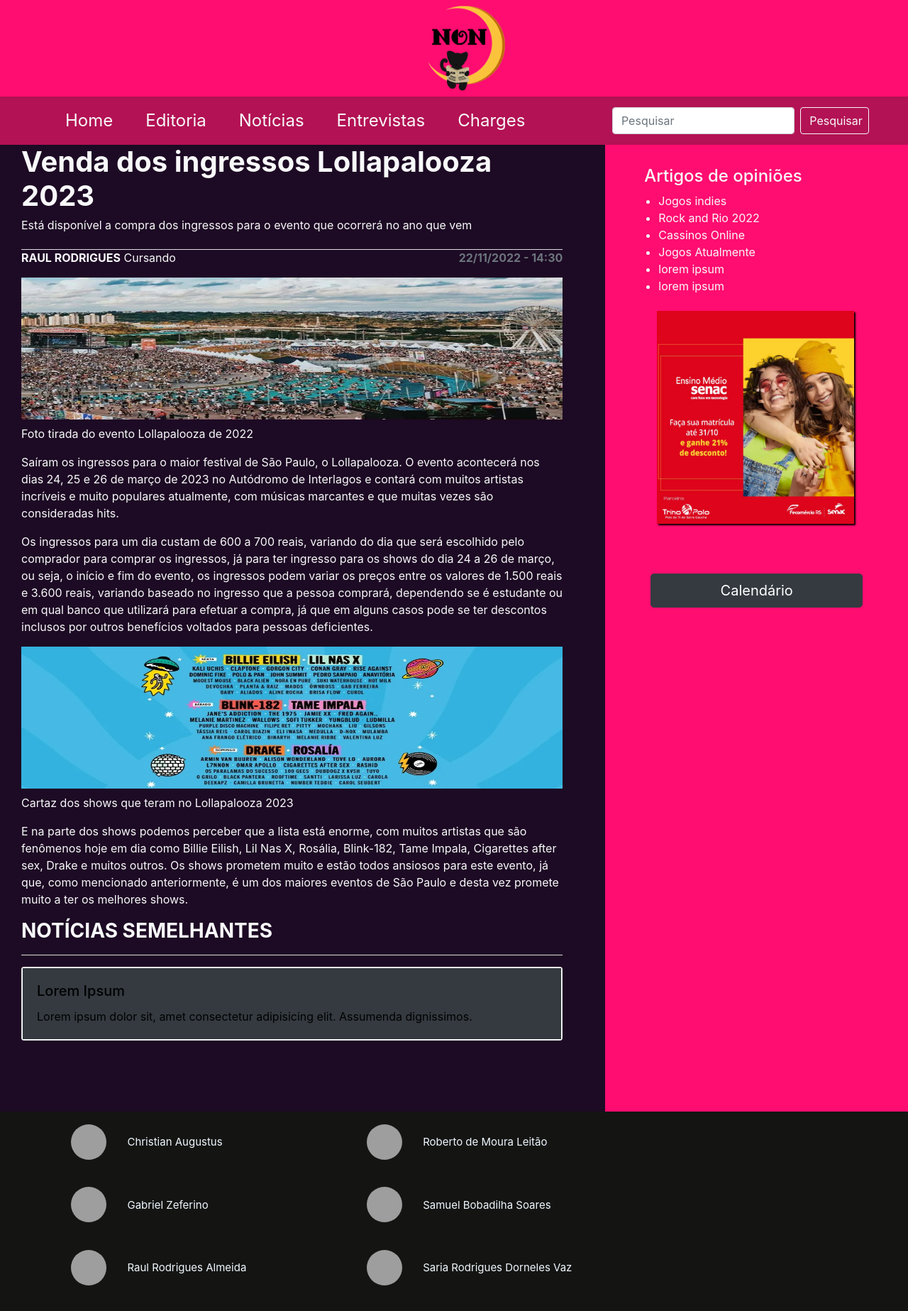
After one commit to senacrs-emti/2022-1T-jornal-G1, a PHP site: page /noticiaNova.php in a window 1280 px wide. The commit adds this page. Shown: the whole page at 71% size. Run offline with PHP 8.4, Linux system fonts and the light colour scheme; a map, chart or similar area stays blank; some libraries are stand-ins or nearby versions; grey boxes are pictures that could not be loaded.

Commit message:
Novo modelo da notícia V1.0
Nova versão do código das notícias.

```diff
--- a/Noticia_Ingressos_lollapalooza.php
+++ b/Noticia_Ingressos_lollapalooza.php
@@ -9,7 +9,7 @@
         <h5 class="h5not mb-5" >Está disponível a compra dos ingressos para o evento que ocorrerá no ano que vem</h5>
         <p class="text-light pnoticia"><strong>RAUL RODRIGUES</strong> Cursando</p>
         <b class="text-muted pnoticia">22/11/2022 - 14:30</b>
-        <hr class="bg-light col-10 mt-1">
+        <hr class="bg-light col-12 mt-1">
         <img class="imgum" src="./contents/lollapalooza-2023.jpg" alt="lollapalooza">
         <div class="textoimagem"><h4 class="textolegal text-justify" style="color: white;">Lollapalooza 2023 </h4></div>
         <p class="pnoticia text-justify" style="color: white;">Saíram os ingressos para o maior festival de São Paulo, o Lollapalooza. O evento acontecerá nos dias 24, 25 e 26 de março de 2023 no Autódromo de Interlagos e contará com muitos artistas incríveis e muito populares atualmente, com músicas marcantes e que muitas vezes são consideradas hits.</p>
--- a/assets/css/style.css
+++ b/assets/css/style.css
@@ -20,21 +20,16 @@
     padding-bottom: 100px;
 }
 .h1not{
-    margin-left: 6.8%;
-    margin-top: 4%;
     font-size: 35px;
     font-family: Arial, Helvetica, sans-serif;
     color: white;
-
+    font-weight: 300;
 }
 .h2not{
-     margin-left: 30%;
      color: white;
 }
 
 .textolegal {
-    margin-left: 14%;
-    margin-top: 4%;
     font-size: 12px;
     font-family: Arial, Helvetica, sans-serif;
     color: white;
@@ -42,21 +37,18 @@
     padding-top: 10px;
 }
 .pnoticia {
-    margin-left: 7%;
-    margin-right: 7%;
     font-weight: 300;
 }
 .h5not{
-    margin-left: 7%;
+    margin-right: 50px;
     font-size: 15px;
     font-family: Arial, Helvetica, sans-serif;
     color: white;
+    font-weight: 300;
 }
 .imgum{
     height: 300px;
     width: 86%;
-    margin-left: 7%;
-
 }
 .textoimagem {
     height: auto;
--- a/includes/_header.php
+++ b/includes/_header.php
@@ -40,7 +40,7 @@
                 <a class="nav-link text-light" href="./editoria.php">Editoria</a>
               </li>
               <li class="nav-item">
-                <a class="nav-link text-light" href="./noticia.php">Notícias</a>
+                <a class="nav-link text-light" href="./noticiaNova.php">Notícias</a>
               </li>
               <li class="nav-item">
                 <a class="nav-link text-light" href="#">Entrevistas</a>
--- a/index.php
+++ b/index.php
@@ -6,7 +6,7 @@
 
 <div>
     <main class="container col-12 col-lg-8 size">
-        <div class="row">
+        <div class="row col-12">
             <div class="col-12">
                 <div class="col-12 mb-2 mt-4">
                     <h1 class="text-light">Lorem Ipsum</h1>
--- /dev/null
+++ b/noticiaNova.php
@@ -0,0 +1,56 @@
+<?php
+//include de header
+include_once './includes/_header.php';
+// parte do conteudo da pagina
+?>
+
+<main class="container col-12 col-lg-8 text-light">
+    <div class="row col-12">
+        <div class="col-12">
+            <h1 class="font-weight-bold">Venda dos ingressos Lollapalooza 2023</h1>
+            <h6 class="font-weight-normal">Está disponível a compra dos ingressos para o evento que ocorrerá no ano que vem</h6>
+            <div class="mt-4">
+                <p class="text-light float-left"><strong>RAUL RODRIGUES</strong> Cursando</p>
+                <b class="text-muted float-right">22/11/2022 - 14:30</b>
+            </div>
+            <hr class="bg-light">
+            <div>
+                <img src="contents/lollapalooza-2023.jpg" alt="lollapalooza" class="w-100 mb-2">
+                <p> Foto tirada do evento Lollapalooza de 2022</p>
+            </div>
+            <div>
+                <p>Saíram os ingressos para o maior festival de São Paulo, o Lollapalooza. O evento acontecerá nos dias 24, 25 e 26 de março de 2023 no Autódromo de Interlagos e contará com muitos artistas incríveis e muito populares atualmente, com músicas marcantes e que muitas vezes são consideradas hits.</p>
+            </div>
+            <div>
+                <p>Os ingressos para um dia custam de 600 a 700 reais, variando do dia que será escolhido pelo comprador para comprar os ingressos, já para ter ingresso para os shows do dia 24 a 26 de março, ou seja, o início e fim do evento, os ingressos podem variar os preços entre os valores de 1.500 reais e 3.600 reais, variando baseado no ingresso que a pessoa comprará, dependendo se é estudante ou em qual banco que utilizará para efetuar a compra, já que em alguns casos pode se ter descontos inclusos por outros benefícios voltados para pessoas deficientes.</p>
+            </div>
+            <div>
+                <img src="contents/lollashows.jpg" alt="lollapalooza-shows" class="w-100 mb-2">
+                <p>Cartaz dos shows que teram no Lollapalooza 2023</p>
+            </div>
+            <div>
+                <p>E na parte dos shows podemos perceber que a lista está enorme, com muitos artistas que são fenômenos hoje em dia como Billie Eilish, Lil Nas X, Rosália, Blink-182, Tame Impala, Cigarettes after sex, Drake e muitos outros. Os shows prometem muito e estão todos ansiosos para este evento, já que, como mencionado anteriormente, é um dos maiores eventos de São Paulo e desta vez promete muito a ter os melhores shows.</p>
+            </div>
+            <div>
+                <h3 class="font-weight-bold">NOTÍCIAS SEMELHANTES</h3>
+                <hr class="bg-light">
+                <div class="card w-100">
+                    <a href="">
+                        <div class="card-body bg-dark border border-white">
+                            <h5 class="card-title">Lorem Ipsum</h5>
+                            <p class="card-text">Lorem ipsum dolor sit, amet consectetur adipisicing elit. Assumenda dignissimos.</p>
+                        </div>
+                    </a>
+                </div>
+            </div>
+        </div>
+    </div>
+</main>
+
+<?php
+// include do aside
+include_once './includes/_aside.php';
+
+// include do footer
+include_once './includes/_footer.php';
+?>
```
Also changed, not shown: Noticia_feira_ciencias_senac.php (+12 -3 lines).
